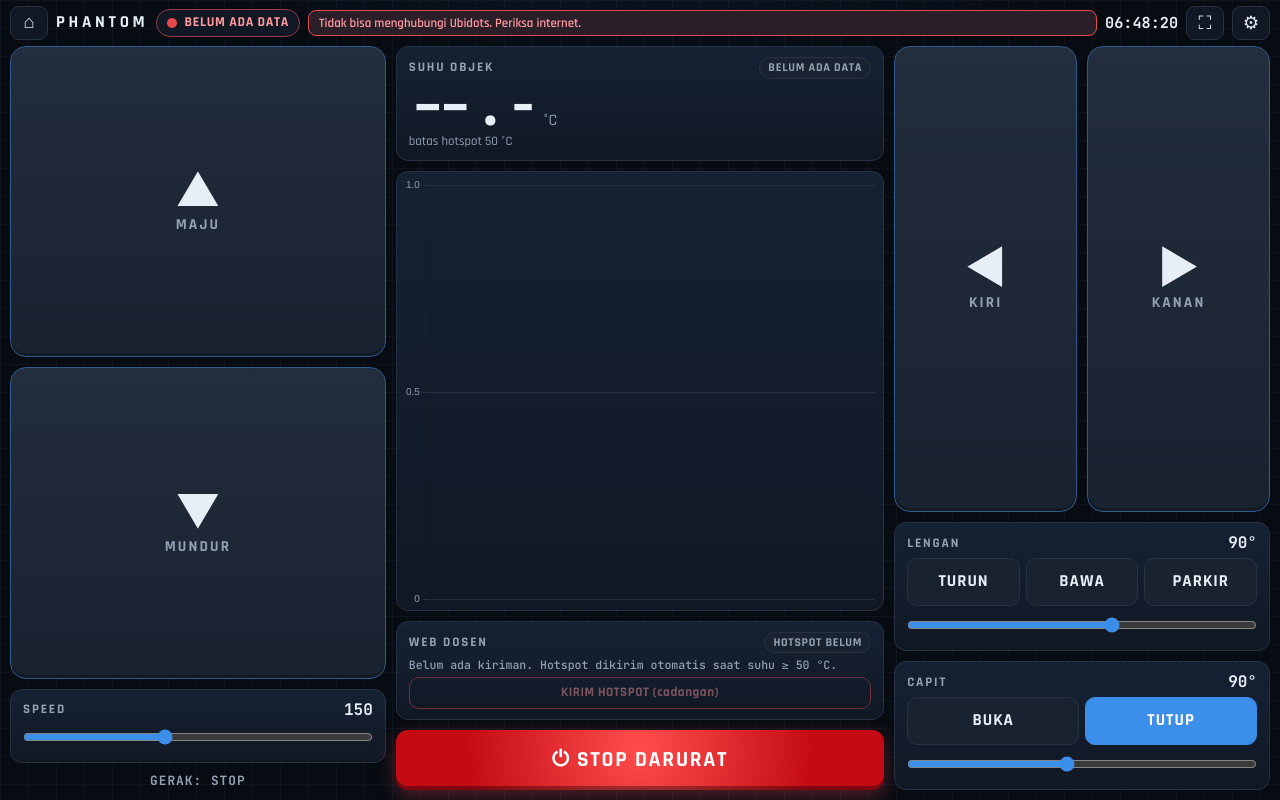
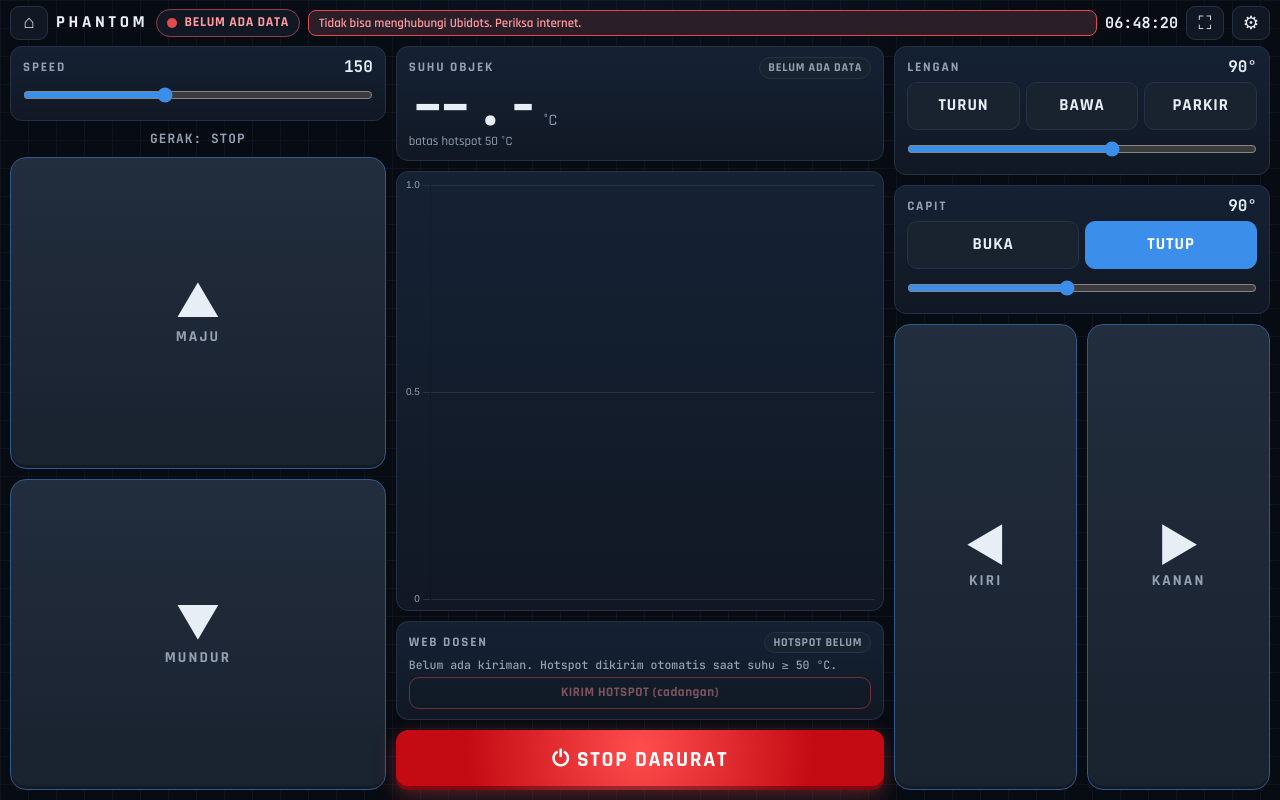
Before and after one commit to hafidseriputrafp-oss/Phantom-dashboard, a plain HTML site: page robot/index.html in a window 1280 px wide. Both pictures are taken after typing "Sample123" into the empty fields and a click on the button "Masuk". Drawn offline with nearby package versions, Linux system fonts and the light colour scheme; no server answers.

Commit message:
Tombol gerak di pojok bawah: maju/mundur kiri, kiri/kanan kanan
- Left column: speed slider on top, MAJU/MUNDUR in the bottom-left corner
- Right column: arm and gripper presets on top, KIRI/KANAN in the
  bottom-right corner
- README usage text updated

Co-Authored-By: Claude Opus 5.5 <noreply@anthropic.com>
Claude-Session: https://claude.ai/code/session_01LUKrM3Si1tT55Ebe1sXR9U

```diff
--- a/robot/index.html
+++ b/robot/index.html
@@ -56,15 +56,15 @@
 
     <main class="deck">
       <section class="col drive" aria-label="Maju mundur (ibu jari kiri)">
-        <div class="throttle">
-          <button type="button" class="pad-btn" data-dir="1" aria-label="Maju">▲<small>MAJU</small></button>
-          <button type="button" class="pad-btn" data-dir="2" aria-label="Mundur">▼<small>MUNDUR</small></button>
-        </div>
         <div class="slider-card card">
           <div class="row-head"><span>SPEED</span><output id="speed-out">—</output></div>
           <input type="range" id="speed" data-var="speed" min="80" max="255" step="5" value="150" aria-label="Kecepatan motor (PWM)">
         </div>
         <div class="drive-state tiny" id="drive-state">GERAK: STOP</div>
+        <div class="throttle">
+          <button type="button" class="pad-btn" data-dir="1" aria-label="Maju">▲<small>MAJU</small></button>
+          <button type="button" class="pad-btn" data-dir="2" aria-label="Mundur">▼<small>MUNDUR</small></button>
+        </div>
       </section>
 
       <section class="col monitor" aria-label="Monitoring">
@@ -89,10 +89,6 @@
       </section>
 
       <section class="col arm" aria-label="Belok dan servo (ibu jari kanan)">
-        <div class="steer">
-          <button type="button" class="pad-btn" data-dir="3" aria-label="Kiri">◀<small>KIRI</small></button>
-          <button type="button" class="pad-btn" data-dir="4" aria-label="Kanan">▶<small>KANAN</small></button>
-        </div>
         <div class="servo card">
           <div class="row-head"><span>LENGAN</span><output id="lengan-out">—</output></div>
           <div class="presets" data-servo="lengan">
@@ -109,6 +105,10 @@
             <button type="button" class="btn chip" data-preset="tutup">TUTUP</button>
           </div>
           <input type="range" id="capit" data-var="capit" min="40" max="150" step="1" value="90" aria-label="Sudut capit">
+        </div>
+        <div class="steer">
+          <button type="button" class="pad-btn" data-dir="3" aria-label="Kiri">◀<small>KIRI</small></button>
+          <button type="button" class="pad-btn" data-dir="4" aria-label="Kanan">▶<small>KANAN</small></button>
         </div>
       </section>
     </main>
--- a/robot/style.css
+++ b/robot/style.css
@@ -251,7 +251,7 @@ input[type="range"] {
 
 /* ---------- Kolom kiri: maju/mundur + speed ---------- */
 
-.drive { grid-template-rows: minmax(0, 1fr) auto auto; }
+.drive { grid-template-rows: auto auto minmax(0, 1fr); }
 .throttle { display: grid; grid-template-rows: 1fr 1fr; gap: var(--gap); min-height: 0; }
 .steer { display: grid; grid-template-columns: 1fr 1fr; gap: var(--gap); min-height: 0; }
 .pad-btn {
@@ -330,7 +330,7 @@ input[type="range"] {
 
 /* ---------- Kolom kanan: lengan, capit, stop ---------- */
 
-.arm { grid-template-rows: minmax(0, 1fr) auto auto; }
+.arm { grid-template-rows: auto auto minmax(0, 1fr); }
 .servo { display: grid; gap: 4px; }
 .presets { display: grid; grid-auto-flow: column; grid-auto-columns: minmax(0, 1fr); gap: 6px; }
 .servo { align-content: start; }
```
Also changed, not shown: 1 other file.
